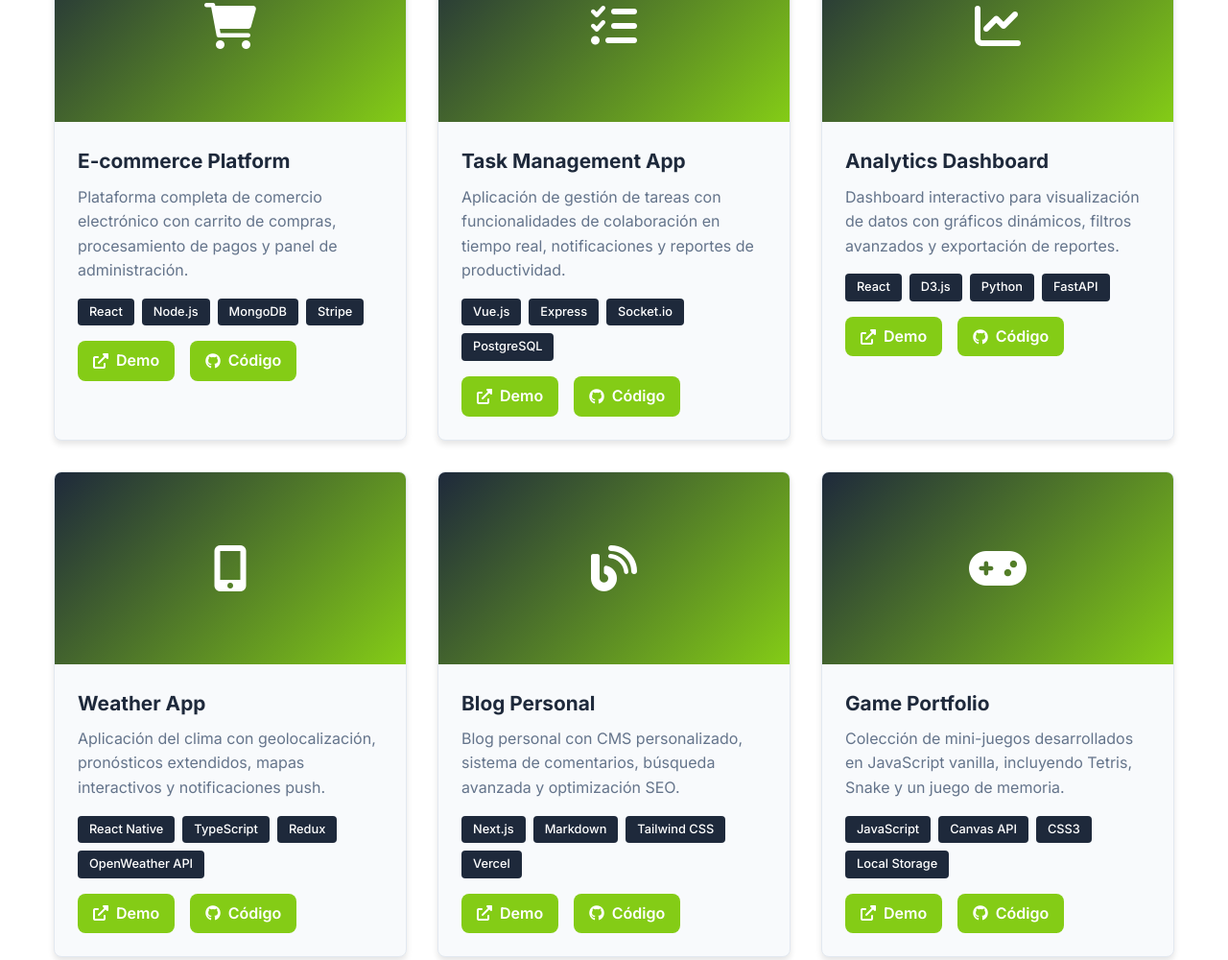
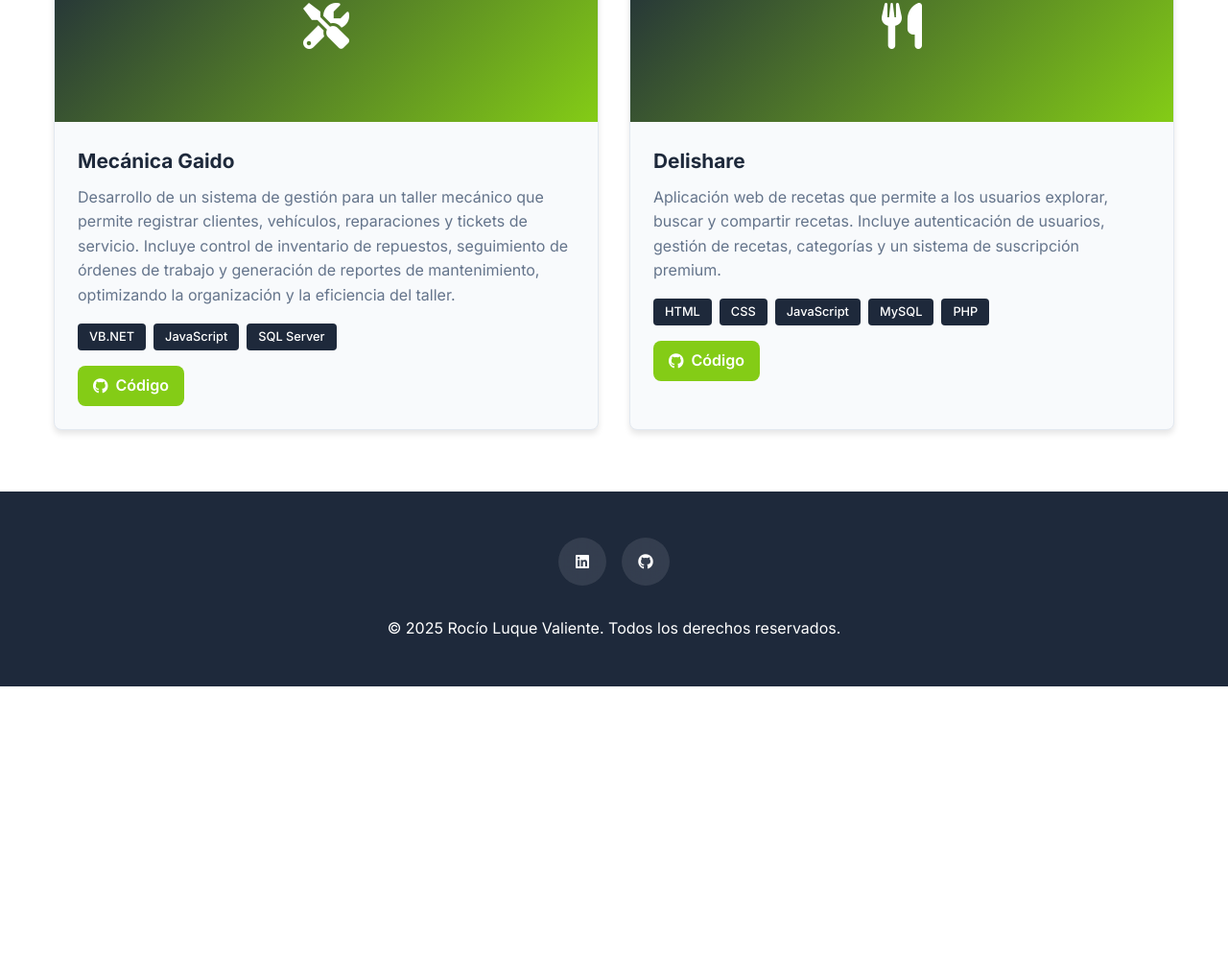
Before and after one commit to rocioluque/WebPersonal, a plain HTML site: page index.html in a window 1280 px wide. Shown: the part 2770-3770 px from the top of the page at 96% size. After the commit the page ends 3485 px from the top, so only its background shows below. Drawn offline with Linux system fonts and the light colour scheme.

Commit message:
actualizacion de proyectos

```diff
--- a/index.html
+++ b/index.html
@@ -166,26 +166,27 @@
             <div class="projects-grid">
                 <div class="project-card">
                     <div class="project-image">
-                        <i class="fas fa-shopping-cart"></i>
+                        <i class="fas fa-tools"></i>
                     </div>
                     <div class="project-content">
-                        <h3 class="project-title">E-commerce Platform</h3>
+                        <h3 class="project-title">Mecánica Gaido</h3>
                         <p class="project-description">
-                            Plataforma completa de comercio electrónico con carrito de compras,
-                            procesamiento de pagos y panel de administración.
+                            Desarrollo de un sistema de gestión para un taller mecánico que permite registrar clientes,
+                            vehículos, reparaciones y tickets de servicio. Incluye control de inventario de repuestos,
+                            seguimiento de órdenes de trabajo y generación de reportes de mantenimiento, optimizando la
+                            organización y la eficiencia del taller.
                         </p>
                         <div class="project-tech">
-                            <span class="tech-tag">React</span>
-                            <span class="tech-tag">Node.js</span>
-                            <span class="tech-tag">MongoDB</span>
-                            <span class="tech-tag">Stripe</span>
+                            <span class="tech-tag">VB.NET</span>
+                            <span class="tech-tag">JavaScript</span>
+                            <span class="tech-tag">SQL Server</span>
                         </div>
                         <div class="project-links">
-                            <a href="#" class="project-link">
+                            <!-- <a href="#" class="project-link">
                                 <i class="fas fa-external-link-alt"></i>
                                 Demo
-                            </a>
-                            <a href="#" class="project-link">
+                            </a> -->
+                            <a href="https://github.com/rocioluque/MecanicaGaido" class="project-link">
                                 <i class="fab fa-github"></i>
                                 Código
                             </a>
@@ -195,142 +196,28 @@
 
                 <div class="project-card">
                     <div class="project-image">
-                        <i class="fas fa-tasks"></i>
+                        <i class="fas fa-utensils"></i>
                     </div>
                     <div class="project-content">
-                        <h3 class="project-title">Task Management App</h3>
+                        <h3 class="project-title">Delishare</h3>
                         <p class="project-description">
-                            Aplicación de gestión de tareas con funcionalidades de colaboración en tiempo real,
-                            notificaciones y reportes de productividad.
+                            Aplicación web de recetas que permite a los usuarios explorar, buscar y compartir recetas.
+                            Incluye autenticación de usuarios, gestión de recetas, categorías y un sistema de
+                            suscripción premium.
                         </p>
                         <div class="project-tech">
-                            <span class="tech-tag">Vue.js</span>
-                            <span class="tech-tag">Express</span>
-                            <span class="tech-tag">Socket.io</span>
-                            <span class="tech-tag">PostgreSQL</span>
+                            <span class="tech-tag">HTML</span>
+                            <span class="tech-tag">CSS</span>
+                            <span class="tech-tag">JavaScript</span>
+                            <span class="tech-tag">MySQL</span>
+                            <span class="tech-tag">PHP</span>
                         </div>
                         <div class="project-links">
-                            <a href="#" class="project-link">
+                            <!-- <a href="#" class="project-link">
                                 <i class="fas fa-external-link-alt"></i>
                                 Demo
-                            </a>
-                            <a href="#" class="project-link">
-                                <i class="fab fa-github"></i>
-                                Código
-                            </a>
-                        </div>
-                    </div>
-                </div>
-
-                <div class="project-card">
-                    <div class="project-image">
-                        <i class="fas fa-chart-line"></i>
-                    </div>
-                    <div class="project-content">
-                        <h3 class="project-title">Analytics Dashboard</h3>
-                        <p class="project-description">
-                            Dashboard interactivo para visualización de datos con gráficos dinámicos,
-                            filtros avanzados y exportación de reportes.
-                        </p>
-                        <div class="project-tech">
-                            <span class="tech-tag">React</span>
-                            <span class="tech-tag">D3.js</span>
-                            <span class="tech-tag">Python</span>
-                            <span class="tech-tag">FastAPI</span>
-                        </div>
-                        <div class="project-links">
-                            <a href="#" class="project-link">
-                                <i class="fas fa-external-link-alt"></i>
-                                Demo
-                            </a>
-                            <a href="#" class="project-link">
-                                <i class="fab fa-github"></i>
-                                Código
-                            </a>
-                        </div>
-                    </div>
-                </div>
-
-                <div class="project-card">
-                    <div class="project-image">
-                        <i class="fas fa-mobile-alt"></i>
-                    </div>
-                    <div class="project-content">
-                        <h3 class="project-title">Weather App</h3>
-                        <p class="project-description">
-                            Aplicación del clima con geolocalización, pronósticos extendidos,
-                            mapas interactivos y notificaciones push.
-                        </p>
-                        <div class="project-tech">
-                            <span class="tech-tag">React Native</span>
-                            <span class="tech-tag">TypeScript</span>
-                            <span class="tech-tag">Redux</span>
-                            <span class="tech-tag">OpenWeather API</span>
-                        </div>
-                        <div class="project-links">
-                            <a href="#" class="project-link">
-                                <i class="fas fa-external-link-alt"></i>
-                                Demo
-                            </a>
-                            <a href="#" class="project-link">
-                                <i class="fab fa-github"></i>
-                                Código
-                            </a>
-                        </div>
-                    </div>
-                </div>
-
-                <div class="project-card">
-                    <div class="project-image">
-                        <i class="fas fa-blog"></i>
-                    </div>
-                    <div class="project-content">
-                        <h3 class="project-title">Blog Personal</h3>
-                        <p class="project-description">
-                            Blog personal con CMS personalizado, sistema de comentarios,
-                            búsqueda avanzada y optimización SEO.
-                        </p>
-                        <div class="project-tech">
-                            <span class="tech-tag">Next.js</span>
-                            <span class="tech-tag">Markdown</span>
-                            <span class="tech-tag">Tailwind CSS</span>
-                            <span class="tech-tag">Vercel</span>
-                        </div>
-                        <div class="project-links">
-                            <a href="#" class="project-link">
-                                <i class="fas fa-external-link-alt"></i>
-                                Demo
-                            </a>
-                            <a href="#" class="project-link">
-                                <i class="fab fa-github"></i>
-                                Código
-                            </a>
-                        </div>
-                    </div>
-                </div>
-
-                <div class="project-card">
-                    <div class="project-image">
-                        <i class="fas fa-gamepad"></i>
-                    </div>
-                    <div class="project-content">
-                        <h3 class="project-title">Game Portfolio</h3>
-                        <p class="project-description">
-                            Colección de mini-juegos desarrollados en JavaScript vanilla,
-                            incluyendo Tetris, Snake y un juego de memoria.
-                        </p>
-                        <div class="project-tech">
-                            <span class="tech-tag">JavaScript</span>
-                            <span class="tech-tag">Canvas API</span>
-                            <span class="tech-tag">CSS3</span>
-                            <span class="tech-tag">Local Storage</span>
-                        </div>
-                        <div class="project-links">
-                            <a href="#" class="project-link">
-                                <i class="fas fa-external-link-alt"></i>
-                                Demo
-                            </a>
-                            <a href="#" class="project-link">
+                            </a> -->
+                            <a href="https://github.com/arizu14n/Delishare" class="project-link">
                                 <i class="fab fa-github"></i>
                                 Código
                             </a>
@@ -345,7 +232,8 @@
     <footer class="footer" id="contacto">
         <div class="container">
             <div class="social-links">
-                <a href="https://www.linkedin.com/in/rocio-luque-valiente-3ab8002b7/" class="social-link" target="_blank">
+                <a href="https://www.linkedin.com/in/rocio-luque-valiente-3ab8002b7/" class="social-link"
+                    target="_blank">
                     <i class="fab fa-linkedin"></i>
                 </a>
                 <a href="https://github.com/rocioluque" class="social-link" target="_blank">
```
